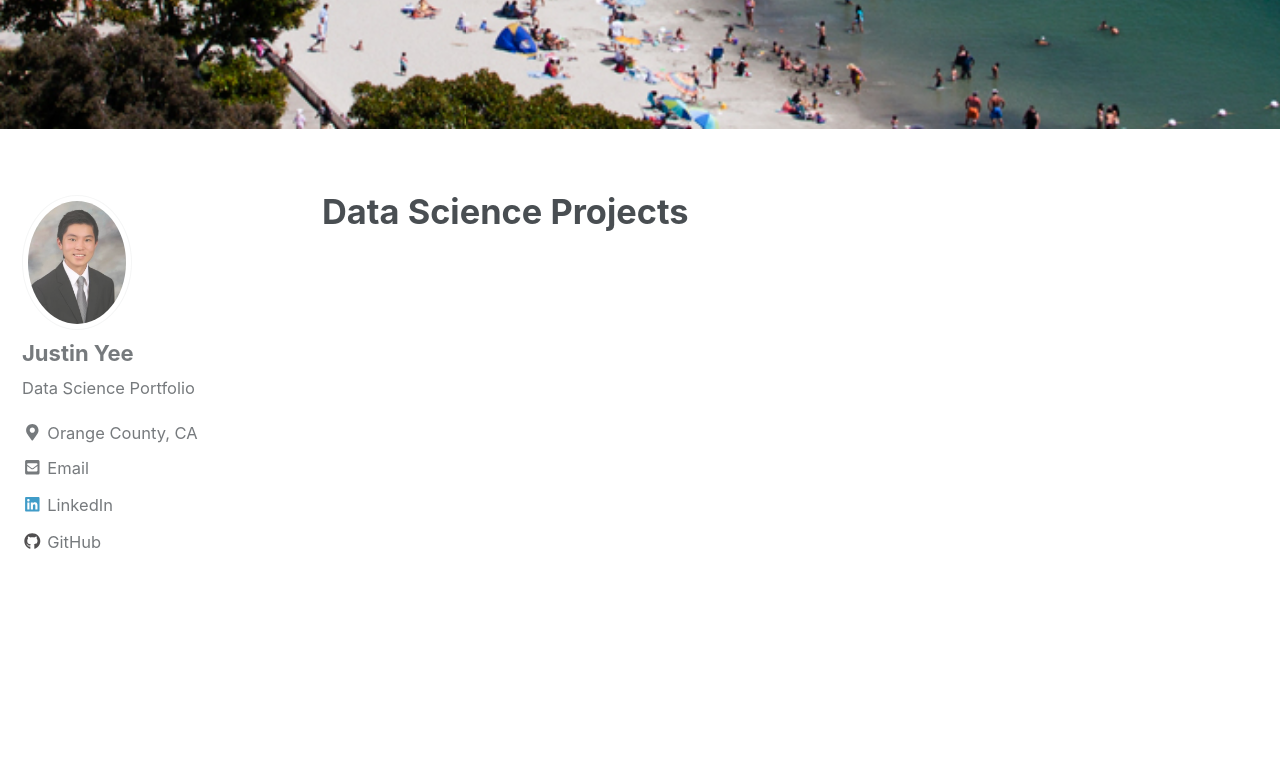
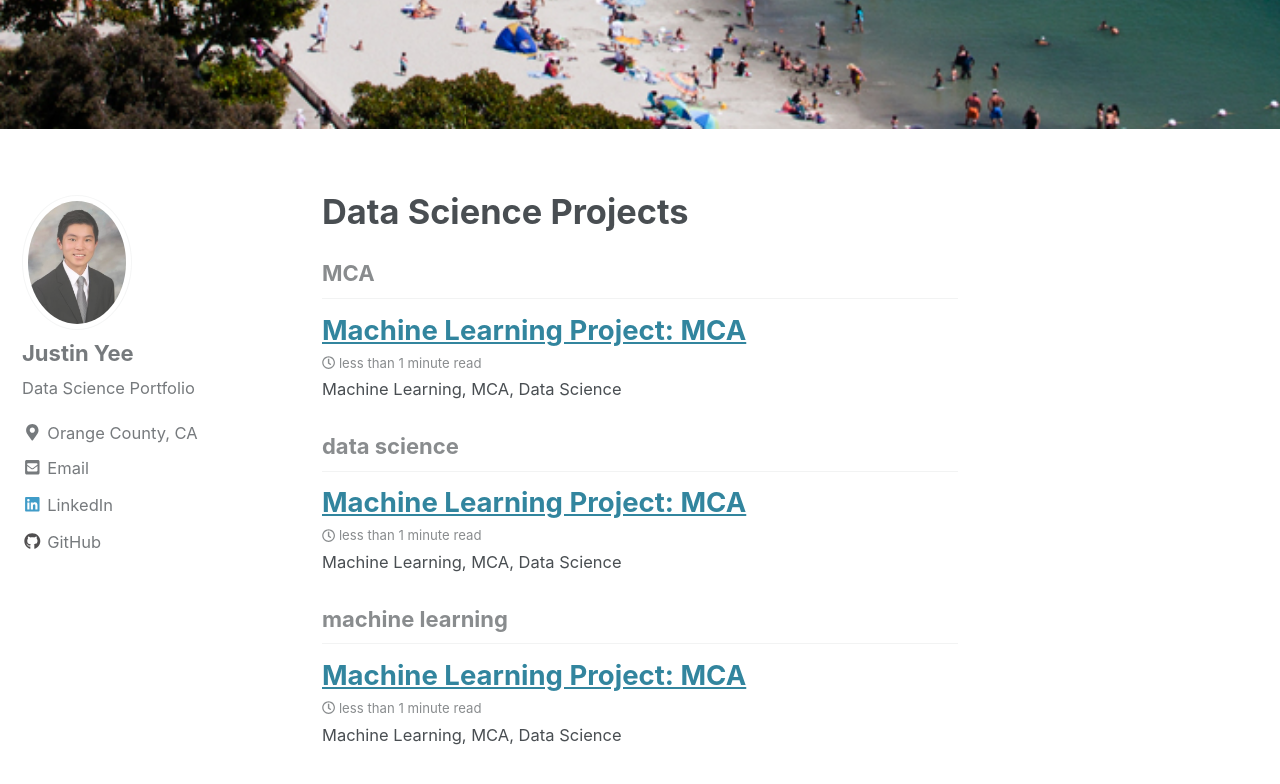
Before and after one commit to jgyee/jgyee.github.io, a Jekyll site: the page built from _pages/machinelearning.md, in a window 1280 px wide and 900 px high, scrolled down 1240 px. Shown: the top 784 px of the window. Built offline with Jekyll 4.4.1, drawn with Linux system fonts in a browser that asks for light colours; cached includes are drawn as plain includes; nearby versions of some CDN libraries; some of the changed lines change nothing that is shown.

Commit message:
Added a post and mathjax

````diff
--- a/_includes/scripts.html
+++ b/_includes/scripts.html
@@ -37,3 +37,9 @@
     <script src="{{ script_path }}"></script>
   {% endfor %}
 {% endif %}
+
+{% if page.mathjax %}
+<script type="text/javascript" async
+  src="https://cdn.mathjax.org/mathjax/latest/MathJax.js?config=TeX-MML-AM_CHTML">
+</script>
+{% endif %}
--- /dev/null
+++ b/_posts/2019-06-20-mca.md
@@ -0,0 +1,63 @@
+---
+title: "Machine Learning Project: MCA"
+date: 2019-06-20
+tags: [machine learning, data science, MCA]
+header:
+  image: ""
+excerpt: "Machine Learning, MCA, Data Science"
+mathjax: "true"
+---
+
+# H1 Heading
+
+## H2 Heading
+
+### H3 Heading
+
+Here's some basic text.
+
+And here's some *italics*
+
+Here's some **bold** text.
+
+What about a [link](https://github.com/jgyee)
+
+Here's a bulleted list:
+* First item
++ Second item
+- Third item
+
+Here's a numbered list:
+1. First
+2. Second
+3. Third
+
+Python code block:
+```python
+    import numpy as np
+
+    def test_function(x,y):
+      z = np.sum(x,y)
+      return z
+```
+
+R code block:
+```r
+library(tidyverse)
+df <- read_csv("some_file.csv")
+head(df)
+```
+
+Here's some inline code `x+y`
+
+Here's an image:
+<img src ="{{ site.url }}{{ site.baseurl }}/images/Blog_Luskin.jpg" alt = "UCLA Luskin">
+
+Here's another image using Kramdown:
+![alt]({{ site.url }}{{ site.baseurl }}/images/harbor2.jpg )
+
+Here's some math:
+
+$$z=x+y$$
+
+You can put it inline $$z=x+y$$
````
